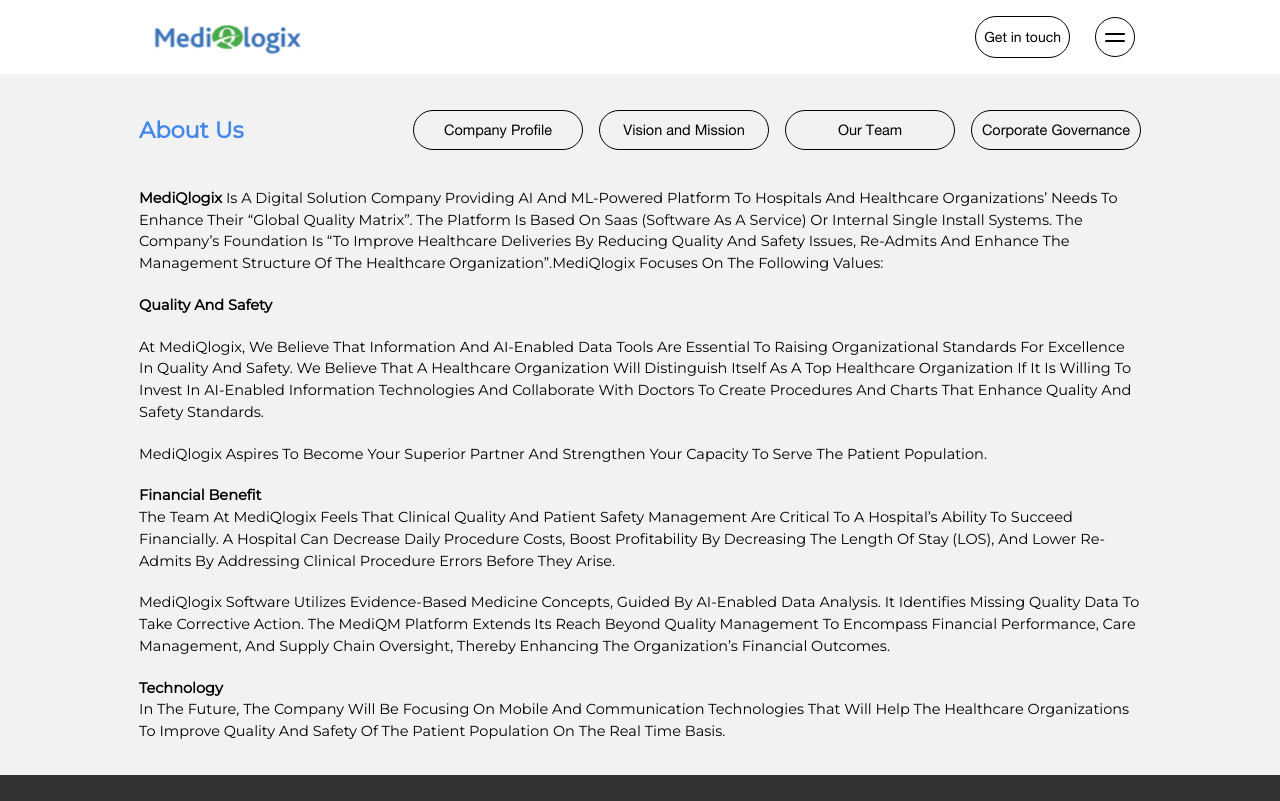
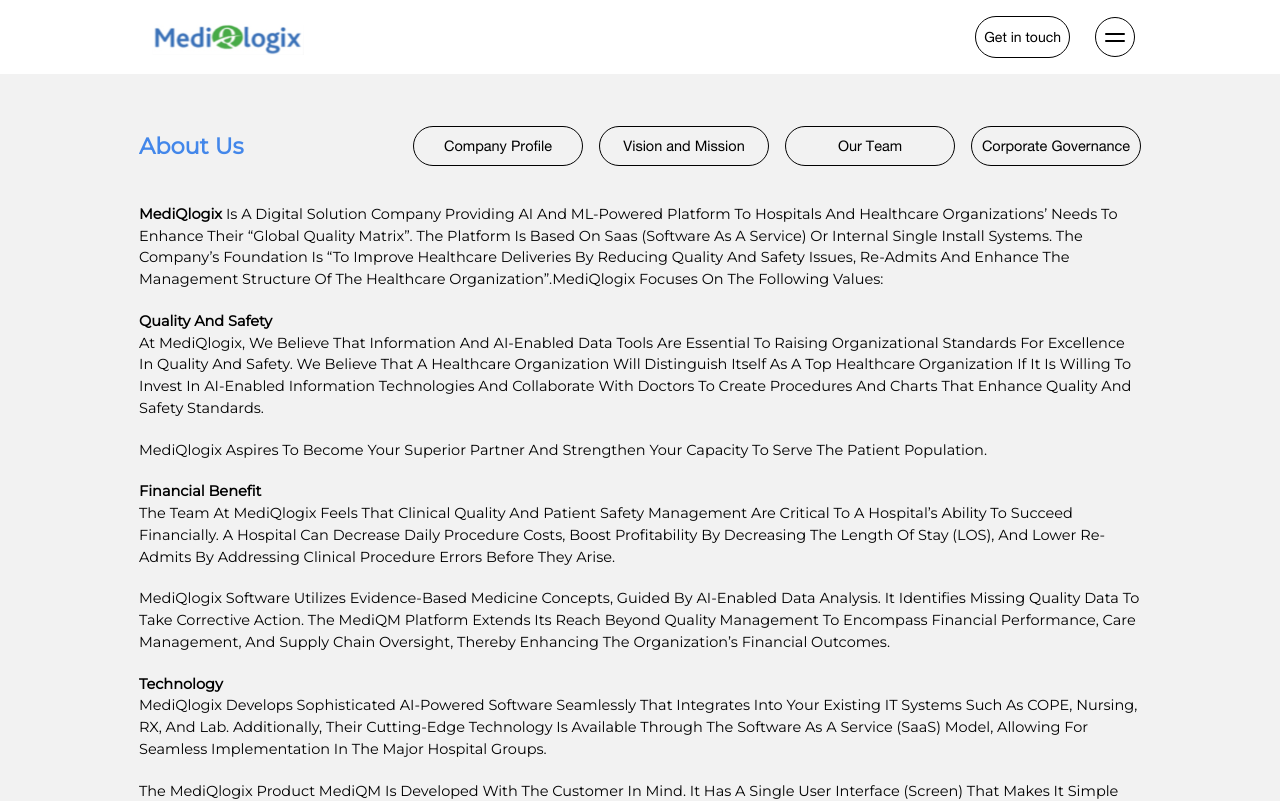
Before and after one commit to MurtazaKp/MediqLogix, a Next.js app: page /about in a window 1280 px wide. Shown: the top 801 px of the page. Built offline with nearby package versions, Linux system fonts and the light colour scheme.

Commit message:
fixed bugs

```diff
--- a/src/app/components/about/about.tsx
+++ b/src/app/components/about/about.tsx
@@ -22,7 +22,7 @@
   ];
 
   return (
-    <div className=" py-8 bg-secondary-gray xl:min-h-[calc(100vh-424px)]">
+    <div className=" py-12 pb-[30px] bg-secondary-gray xl:min-h-[calc(100vh-424px)]">
       <div className=" mx-auto sm:px-6 lg:px-[139px] px-8 ">
         <div className="w-full pb-1 overflow-x-auto">
           <nav className="flex flex-col lg:flex-row justify-between items-stretch sm:items-center gap-4 py-1">
--- a/src/app/components/about/aboutContent/aboutContent.tsx
+++ b/src/app/components/about/aboutContent/aboutContent.tsx
@@ -14,7 +14,7 @@
         organization”.MediQlogix focuses on the following values:
       </p>
       <div>
-        <p className="font-bold mb-5">Quality and Safety</p>
+        <p className="font-bold ">Quality and Safety</p>
         <p className="mb-5">
           At MediQlogix, we believe that information and AI-enabled data tools
           are essential to raising organizational standards for excellence in
@@ -49,11 +49,19 @@
       </div>
       <div>
         <p className="font-bold ">Technology</p>
+        <p className="mb-5">
+          MediQlogix develops sophisticated AI-powered software seamlessly that
+          integrates into your existing IT systems such as COPE, Nursing, RX,
+          and Lab. Additionally, their cutting-edge technology is available
+          through the Software as a Service (SaaS) model, allowing for seamless
+          implementation in the major hospital groups.
+        </p>
         <p>
-          In the future, the company will be focusing on mobile and
-          communication technologies that will help the healthcare organizations
-          to improve quality and safety of the patient population on the real
-          time basis.
+          The MediQlogix product MediQM is developed with the customer in mind.
+          It has a single user interface (screen) that makes it simple for the
+          user to display the information they need, whether its the
+          organizations performance or the present state of data pertaining to
+          the patient quality matrix.
         </p>
       </div>
     </div>
--- a/src/app/components/caseStudy/caseStudy.tsx
+++ b/src/app/components/caseStudy/caseStudy.tsx
@@ -64,7 +64,7 @@
           <StarIcon /> {partnerSliderData.heading}
           <StarIcon />
         </h2>
-        <p className=" pb-9 lg:w-8/12 2xl:w-6/12 mx-auto">
+        <p className=" pb-9 lg:w-8/12 2xl:w-6/12 mx-auto capitalize">
           {partnerSliderData.description}
         </p>
       </div>
@@ -87,9 +87,9 @@
                     src={partner.logoSrc}
                   />
                   <span>
-                    <h2 className="mb-4 font-black text-black">
+                    <p className="mb-4 font-bold  text-[16.5px]">
                       {partner.companyName}
-                    </h2>
+                    </p>
                     <p className="text-xs">{partner.description}</p>
                   </span>
                 </span>
--- a/src/app/components/footer/footer.tsx
+++ b/src/app/components/footer/footer.tsx
@@ -45,7 +45,7 @@
       logo: "/images/logo.svg",
       email: "info@Mediqlogix.com",
       address: "  15, Downing Town, Pa 12345 USA",
-      phone: "USA Phone : +1 123 456 7891",
+      phone: "Phone : +1 123 456 7891",
       website: "http://www.mediqlogix.com",
     },
     copyRight: {
--- a/src/app/components/partnerSlider/partnerSlider.tsx
+++ b/src/app/components/partnerSlider/partnerSlider.tsx
@@ -47,8 +47,10 @@
   return (
     <div className="px-10 lg:px-32 py-20 bg-primary-green">
       <div className="text-center text-white">
-        <h2 className="text-[22.5px] pb-3">{partnerSliderData.heading}</h2>
-        <p className=" pb-9 lg:w-8/12 2xl:w-6/12 mx-auto">
+        <h2 className="text-[22.5px] pb-3 font-semibold">
+          {partnerSliderData.heading}
+        </h2>
+        <p className=" pb-9 text-[16.5px] lg:w-8/12 2xl:w-6/12 mx-auto capitalize">
           {partnerSliderData.description}
         </p>
       </div>
--- a/src/app/components/service/service.tsx
+++ b/src/app/components/service/service.tsx
@@ -15,7 +15,7 @@
 
   const tabs = [
     { id: 1, label: "Hospital Quality Consulting" },
-    { id: 2, label: "Quality Management Education and Training" },
+    { id: 2, label: "Quality Management Education & Training" },
     { id: 3, label: "Hospital Safety Consulting" },
   ];
 
@@ -65,7 +65,7 @@
                   <HospitalQuality />
                 </div>
               )}
-              {activeLink === "Quality Management Education and Training" && (
+              {activeLink === "Quality Management Education & Training" && (
                 <div>
                   <QualityManagement />
                 </div>
```
Also changed, not shown: public/images/sentara.svg.
